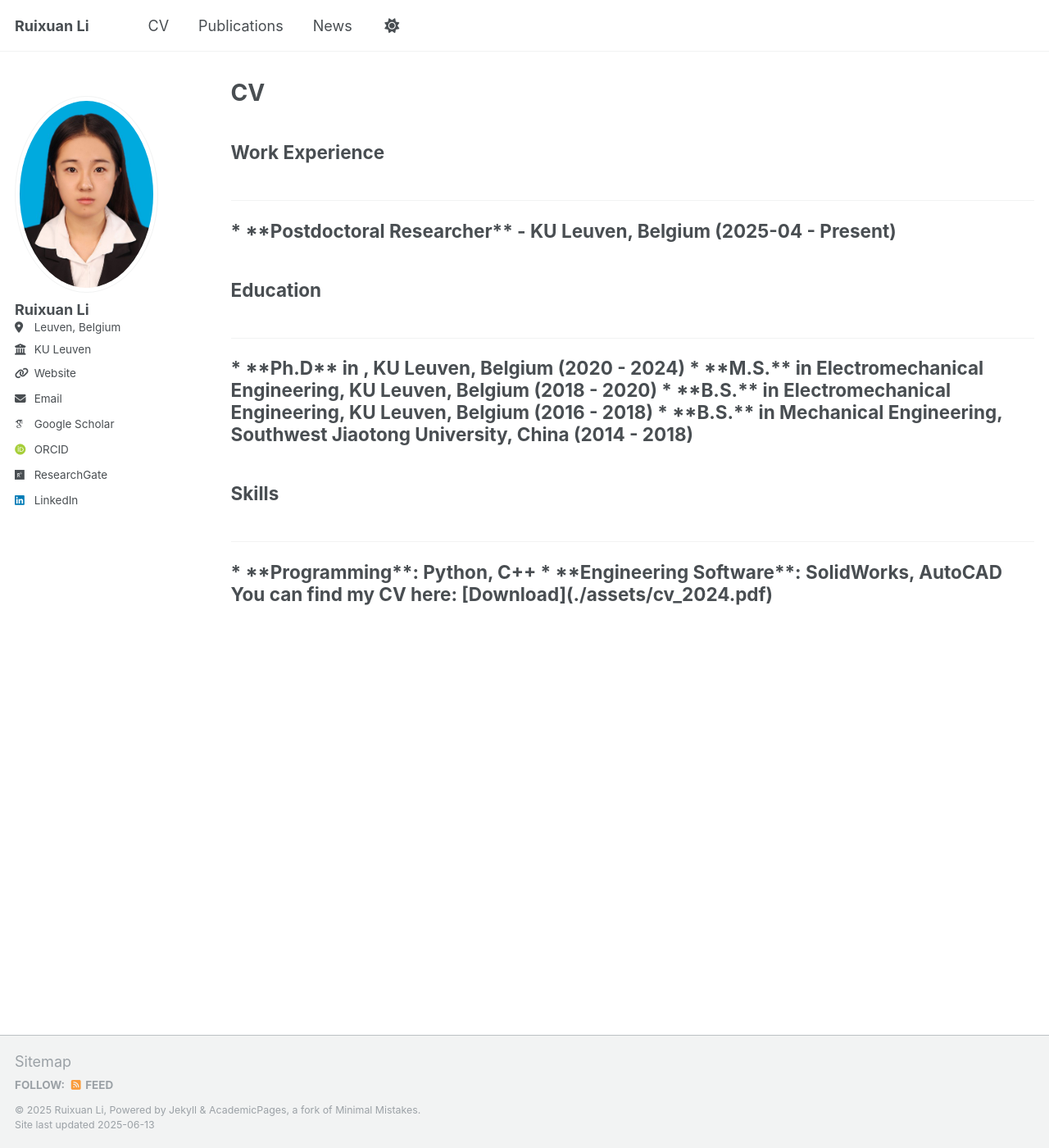
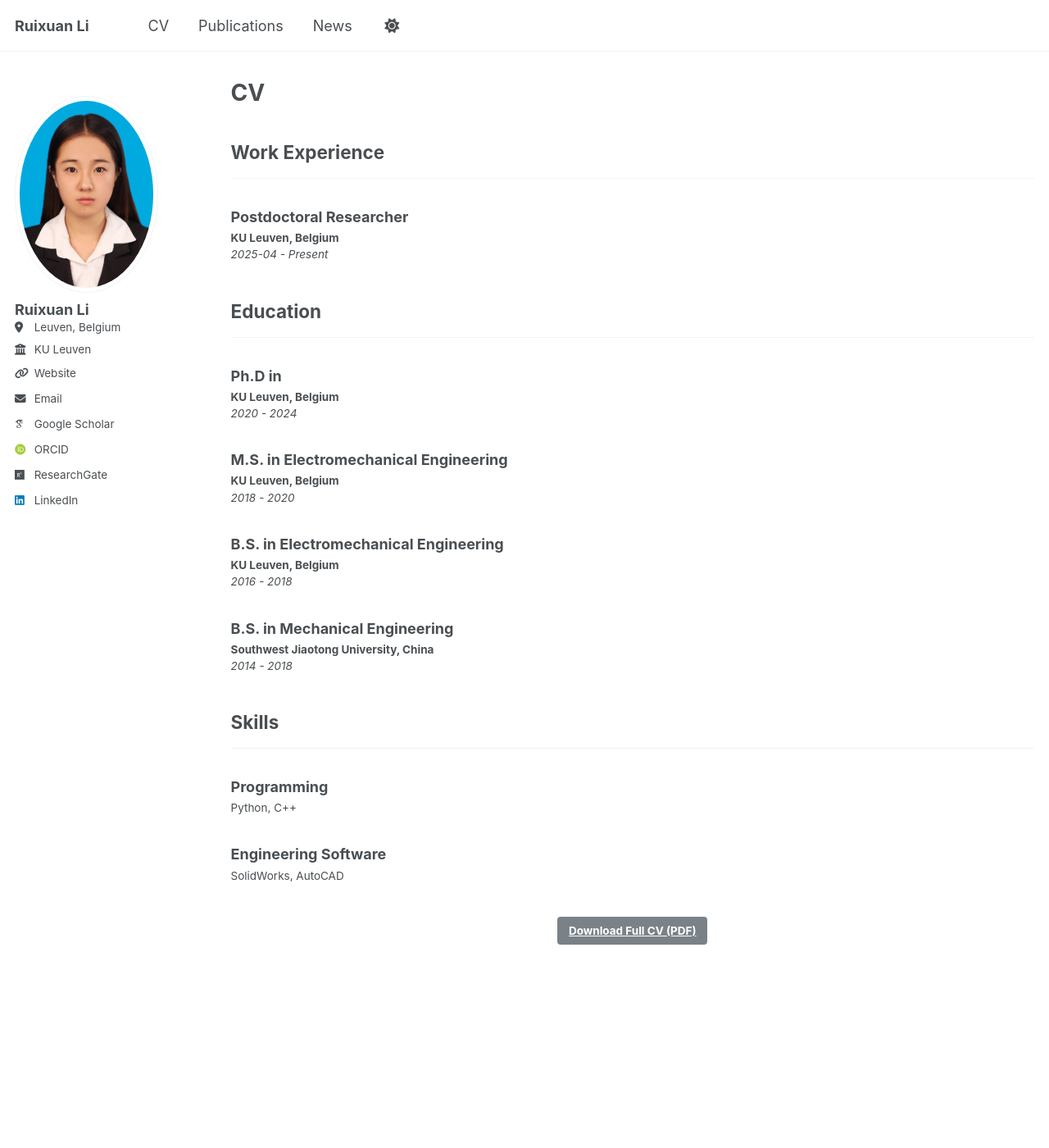
Before and after one commit to Li-Ruixuan/Li-Ruixuan.github.io, a Jekyll site: the page built from _pages/cv.html, in a window 1280 px wide and 1400 px high. Shown: the whole window at 82% size. Built offline with Jekyll 4.4.1, drawn with Linux system fonts in a browser that asks for light colours; some web fonts are replaced.

Commit message:
update cv to html

```diff
--- a/_pages/cv.html
+++ b/_pages/cv.html
@@ -5,75 +5,113 @@ permalink: /cv/
 author_profile: true
 ---
 
-
-
 {% include base_path %}
 
 <!-- # {{ site.data.cv.basics.name }}
 **{{ site.data.cv.basics.label }}**
 Email: {{ site.data.cv.basics.email }}    -->
 
-
-
-<h2>Work Experience<h2>
+<h2>Work Experience</h2>
 <hr />
 {% for work in site.data.cv.work %}
-* **{{ work.position }}** - {{ work.company }} ({{ work.startDate }}{% if work.endDate %} - {{ work.endDate }}{% endif %})
+<div class="list__item">
+  <article class="archive__item">
+    <h3 class="archive__item-title">{{ work.position }}</h3>
+    <p class="archive__item-excerpt">
+      <strong>{{ work.company }}</strong><br>
+      <em>{{ work.startDate }}{% if work.endDate %} - {{ work.endDate }}{% else %} - Present{% endif %}</em>
+    </p>
+
     {% if work.summary %}
-  * {{ work.summary }}
+    <p class="archive__item-excerpt">{{ work.summary }}</p>
     {% endif %}
+
     {% if work.highlights %}
+    <ul>
     {% for highlight in work.highlights %}
-  * {{ highlight }}
+      <li>{{ highlight }}</li>
     {% endfor %}
+    </ul>
     {% endif %}
+  </article>
+</div>
 {% endfor %}
 
-
-<h2>Education<h2>
+<h2>Education</h2>
 <hr />
 {% for edu in site.data.cv.education %}
-* **{{ edu.studyType }}** in {{ edu.area }}, {{ edu.institution }} ({{ edu.startDate }}{% if edu.endDate %} - {{ edu.endDate }}{% endif %})
+<div class="list__item">
+  <article class="archive__item">
+    <h3 class="archive__item-title">{{ edu.studyType }} in {{ edu.area }}</h3>
+    <p class="archive__item-excerpt">
+      <strong>{{ edu.institution }}</strong><br>
+      <em>{{ edu.startDate }}{% if edu.endDate %} - {{ edu.endDate }}{% else %} - Present{% endif %}</em>
+    </p>
+
     {% if edu.gpa %}
-  * GPA: {{ edu.gpa }}
+    <p class="archive__item-excerpt"><strong>GPA:</strong> {{ edu.gpa }}</p>
     {% endif %}
+
     {% if edu.courses %}
-  * Relevant Courses: {{ edu.courses | join: ", " }}
+    <p class="archive__item-excerpt"><strong>Relevant Courses:</strong> {{ edu.courses | join: ", " }}</p>
     {% endif %}
+  </article>
+</div>
 {% endfor %}
 
-
 {% if site.data.cv.skills %}
-<h2>Skills<h2>
+<h2>Skills</h2>
 <hr />
 {% for skill in site.data.cv.skills %}
-* **{{ skill.name }}**: {{ skill.keywords | join: ", " }}
+<div class="list__item">
+  <article class="archive__item">
+    <h3 class="archive__item-title">{{ skill.name }}</h3>
+    <p class="archive__item-excerpt">{{ skill.keywords | join: ", " }}</p>
+  </article>
+</div>
 {% endfor %}
 {% endif %}
 
-
 {% if site.data.cv.awards %}
-<h2>Awards & Honors<h2>
+<h2>Awards & Honors</h2>
 <hr />
 {% for award in site.data.cv.awards %}
-* **{{ award.title }}** - {{ award.awarder }} ({{ award.date }})
+<div class="list__item">
+  <article class="archive__item">
+    <h3 class="archive__item-title">{{ award.title }}</h3>
+    <p class="archive__item-excerpt">
+      <strong>{{ award.awarder }}</strong><br>
+      <em>{{ award.date }}</em>
+    </p>
+
     {% if award.summary %}
-  * {{ award.summary }}
+    <p class="archive__item-excerpt">{{ award.summary }}</p>
     {% endif %}
+  </article>
+</div>
 {% endfor %}
 {% endif %}
-
 
 {% if site.data.cv.volunteer %}
 <h2>Service & Volunteer Work</h2>
 <hr />
 {% for vol in site.data.cv.volunteer %}
-* **{{ vol.position }}** - {{ vol.organization }} ({{ vol.startDate }}{% if vol.endDate %} - {{ vol.endDate }}{% endif %})
+<div class="list__item">
+  <article class="archive__item">
+    <h3 class="archive__item-title">{{ vol.position }}</h3>
+    <p class="archive__item-excerpt">
+      <strong>{{ vol.organization }}</strong><br>
+      <em>{{ vol.startDate }}{% if vol.endDate %} - {{ vol.endDate }}{% else %} - Present{% endif %}</em>
+    </p>
+
     {% if vol.summary %}
-  * {{ vol.summary }}
+    <p class="archive__item-excerpt">{{ vol.summary }}</p>
     {% endif %}
+  </article>
+</div>
 {% endfor %}
 {% endif %}
 
-
-You can find my CV here: [Download](./assets/cv_2024.pdf)
+<div style="margin-top: 40px; text-align: center;">
+  <a href="{{ base_path }}/assets/cv_2024.pdf" class="btn btn--primary">Download Full CV (PDF)</a>
+</div>
```
Lines whose indentation alone changed are shown as unchanged.
